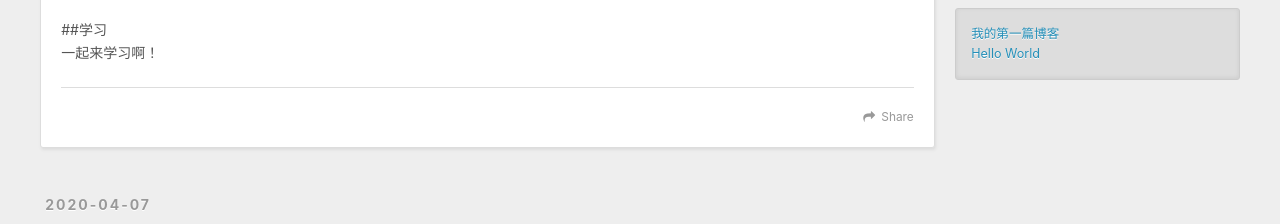
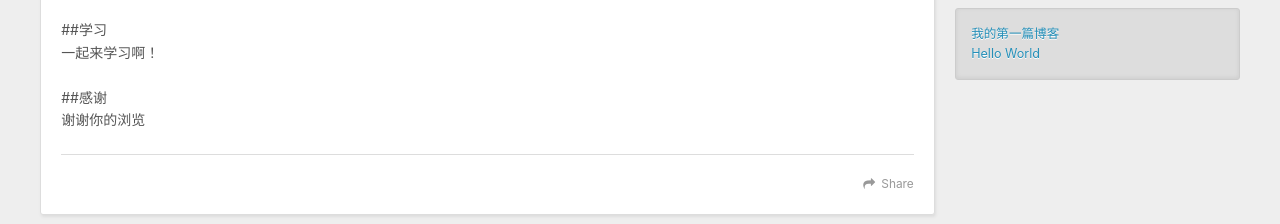
Before and after one commit to itxhy/small-panda.github.io, a plain HTML site: page index.html in a window 1280 px wide. Shown: the part 501-725 px from the top of the page. Drawn offline with nearby package versions, Linux system fonts and the light colour scheme.

Commit message:
Site updated: 2020-04-07 10:24:40

```diff
--- a/index.html
+++ b/index.html
@@ -94,6 +94,7 @@
 
         <p>##我的第一篇博客<br>Hello world,Hello Hexo</p>
 <p>##学习<br>一起来学习啊！</p>
+<p>##感谢<br>谢谢你的浏览</p>
 
 
     </div>
```
Also changed, not shown: 2020/04/07/我的第一篇博客/index.html (+4 -3 lines).
